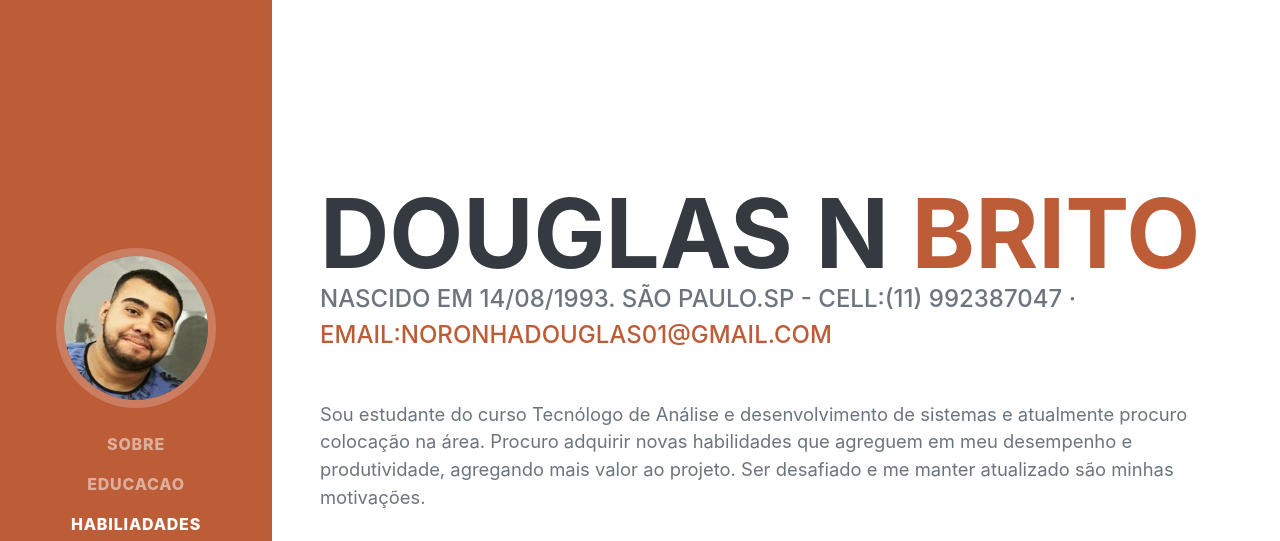
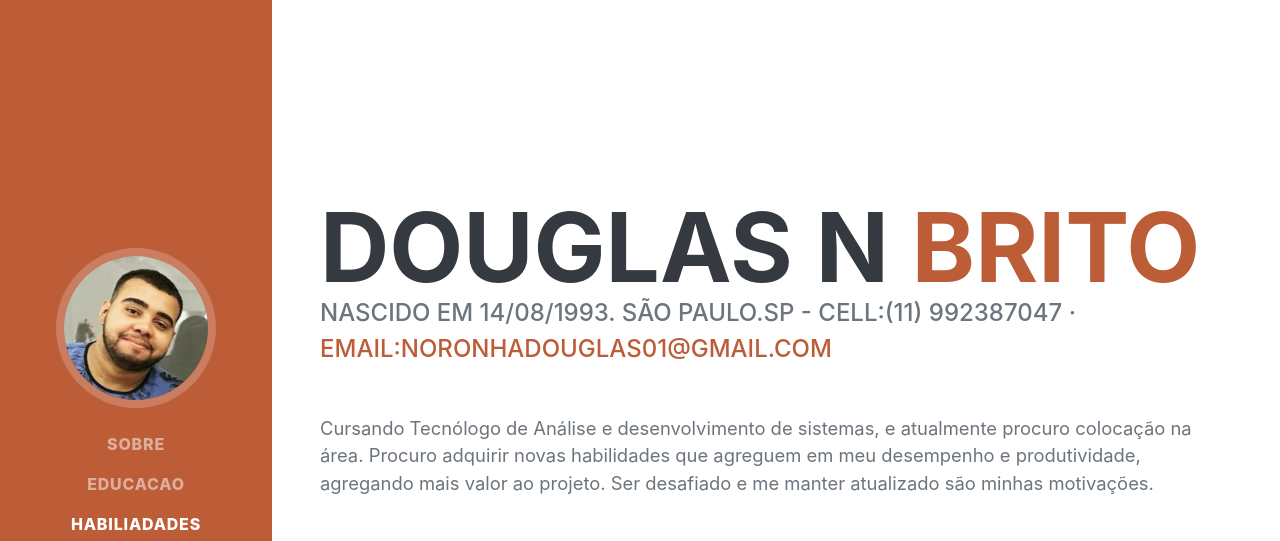
Before and after one commit to Dnbritto/dnbritto.github.io, a plain HTML site: page index.html in a window 1280 px wide. Shown: the top 541 px of the page. Drawn offline with nearby package versions, Linux system fonts and the light colour scheme; a web font is replaced by a local one.

Commit message:
alterando apresentação corrigindo erros

```diff
--- a/index.html
+++ b/index.html
@@ -49,7 +49,7 @@
                         Nascido em 14/08/1993. São Paulo.SP - Cell:(11) 992387047 ·
                         <a href="mailto:noronhadouglas01@gmail.com">Email:noronhadouglas01@gmail.com</a>
                     </div>
-                    <p class="lead mb-5">Sou estudante do curso Tecnólogo de Análise e desenvolvimento de sistemas e atualmente procuro colocação na área. Procuro adquirir novas habilidades que agreguem em meu desempenho e produtividade, agregando mais valor ao projeto. Ser desafiado e me manter atualizado são minhas motivações.</p>
+                    <p class="lead mb-5">Cursando Tecnólogo de Análise e desenvolvimento de sistemas, e atualmente procuro colocação na área. Procuro adquirir novas habilidades que agreguem em meu desempenho e produtividade, agregando mais valor ao projeto. Ser desafiado e me manter atualizado são minhas motivações.</p>
                     <div class="social-icons">
                         <a class="social-icon" a target="_blank" href="https://www.linkedin.com/in/douglas-de-brito-7a08b812a/"><i class="fab fa-linkedin-in"></i></a>
                         <a class="social-icon" a target="_blank" href="https://github.com/Dnbritto"><i class="fab fa-github"></i></a>
```
